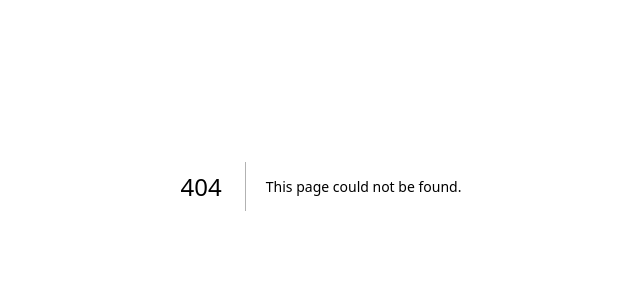
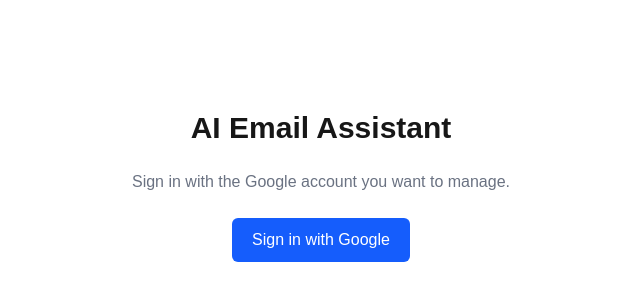
Before and after one commit to Og-Brutal/ai-email-assistant, a Next.js app in the folder frontend/: page /login in a window 1280 px wide. Before the commit this address had no page. Shown: the part 214-514 px from the top of the page, without its empty margins (319-959 px from the left). Built offline with nearby package versions, Linux system fonts and the light colour scheme; no server answers.

Commit message:
feat(frontend): add Google login page with error messages

```diff
--- /dev/null
+++ b/frontend/src/app/login/page.tsx
@@ -0,0 +1,48 @@
+"use client";
+
+import { Suspense } from "react";
+import { useSearchParams } from "next/navigation";
+import { loginUrl } from "@/lib/api";
+
+// Friendly text for the `?error=` codes the backend sends back.
+const ERRORS: Record<string, string> = {
+  access_denied: "You cancelled the Google sign-in.",
+  invalid_state: "Login session expired or was tampered with. Please try again.",
+  oauth_failed: "Google sign-in failed. Please try again.",
+  not_allowed: "This Google account is not allowed to use this app.",
+  missing_scopes:
+    "Please tick ALL Gmail permissions on Google's screen; the app needs them to work.",
+  no_refresh_token: "Google did not return a refresh token. Please try again.",
+};
+
+function LoginContent() {
+  const error = useSearchParams().get("error");
+  return (
+    <main className="flex min-h-screen flex-col items-center justify-center gap-6 p-8 text-center">
+      <h1 className="text-3xl font-bold">AI Email Assistant</h1>
+      <p className="max-w-sm text-gray-500">Sign in with the Google account you want to manage.</p>
+
+      {error && (
+        <p role="alert" className="max-w-sm rounded-md bg-red-100 px-4 py-2 text-sm text-red-800">
+          {ERRORS[error] ?? `Sign-in error: ${error}`}
+        </p>
+      )}
+
+      {/* Full-page navigation: the backend redirects to Google's consent screen. */}
+      <a
+        href={loginUrl()}
+        className="rounded-md bg-blue-600 px-5 py-2.5 font-medium text-white hover:bg-blue-700"
+      >
+        Sign in with Google
+      </a>
+    </main>
+  );
+}
+
+export default function LoginPage() {
+  return (
+    <Suspense>
+      <LoginContent />
+    </Suspense>
+  );
+}
```
